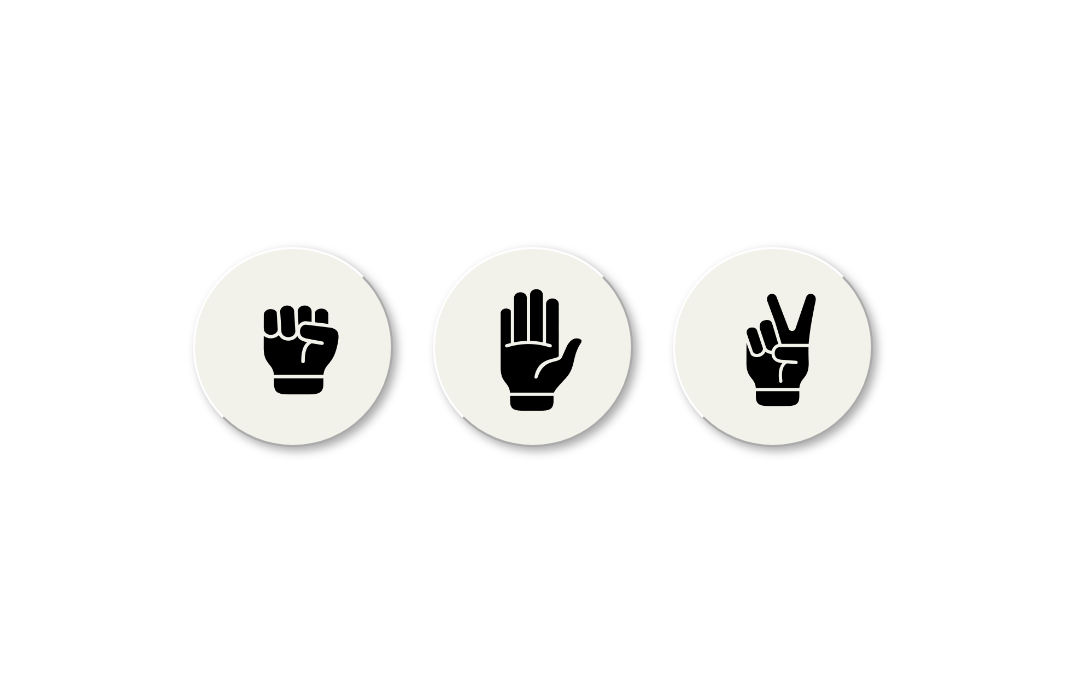
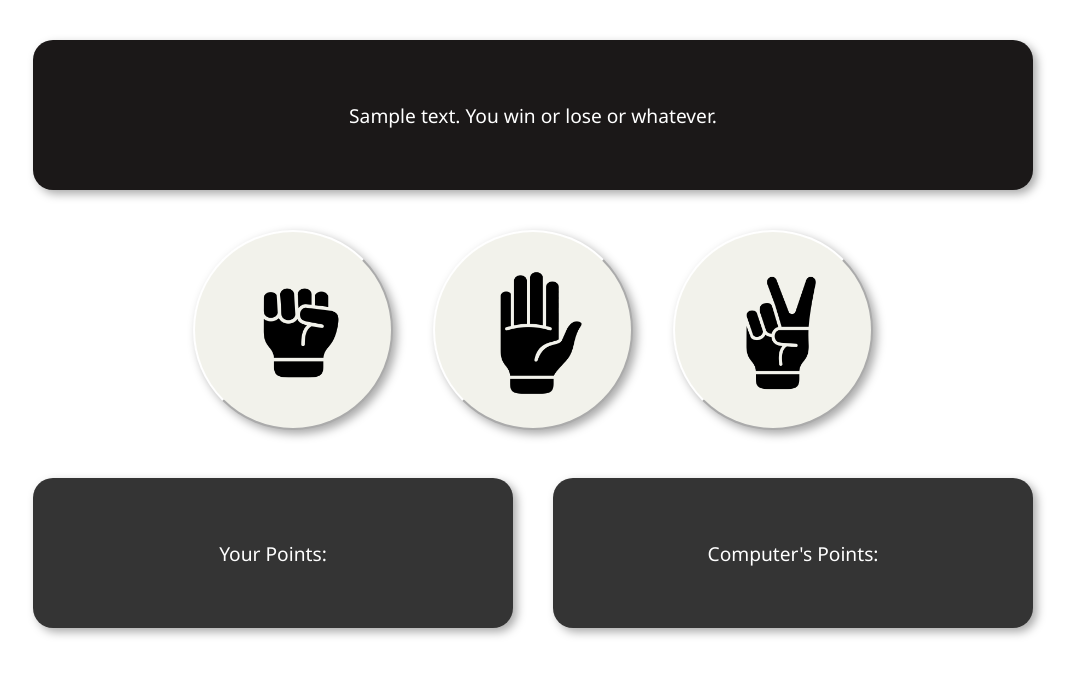
Before and after one commit to aecel/rock-paper-scissors, a plain HTML site: page index.html in a window 1280 px wide. Shown: the whole page, without its empty margins (107-1180 px from the left). Drawn offline with Linux system fonts and the light colour scheme.

Commit message:
Add visual representations

```diff
--- a/index.html
+++ b/index.html
@@ -9,6 +9,9 @@
     <script src="./javascript.js" defer></script>
   </head>
   <body>
+    <div class="speech-bubble">
+        Sample text. You win or lose or whatever.
+    </div>
     <div class="button-imgs">
         <div class="rock button-img">
         <button><img src="./images/rock.png" /></button>
@@ -20,5 +23,13 @@
             <button><img src="./images/scissors.png" /></button>
         </div>
     </div>
+    <div class="points">
+        <div class="your-points">
+            Your Points:
+        </div>
+        <div class="computer-points">
+            Computer's Points:
+        </div>
+    </div>
   </body>
 </html>
--- a/style.css
+++ b/style.css
@@ -1,9 +1,47 @@
+* {
+    font-family: 'Segoe UI', Tahoma, Geneva, Verdana, sans-serif;
+}
+
 body {
     margin: 0;
     display: flex;
+    flex-direction: column;
     justify-content: center;
     align-items: center;
-    height: 700px;
+    gap: 40px;
+}
+
+.speech-bubble,
+.your-points,
+.computer-points {
+    height: 150px;
+    border-radius: 20px;
+
+    color: white;
+    text-align: center;
+    font-size: larger;
+    display: flex;
+    justify-content: center;
+    align-items: center;
+    box-shadow: 4px 4px 10px #aaaaaa;
+}
+
+.your-points,
+.computer-points {
+    width: 480px;
+    background-color: rgb(52, 52, 52);
+}
+
+.speech-bubble {
+    margin-top: 40px;
+    width: 1000px;
+    background-color: rgb(27, 24, 24);
+}
+
+.points {
+    display: flex;
+    justify-content: center;
+    gap: 40px;
 }
 
 .button-imgs {
```
